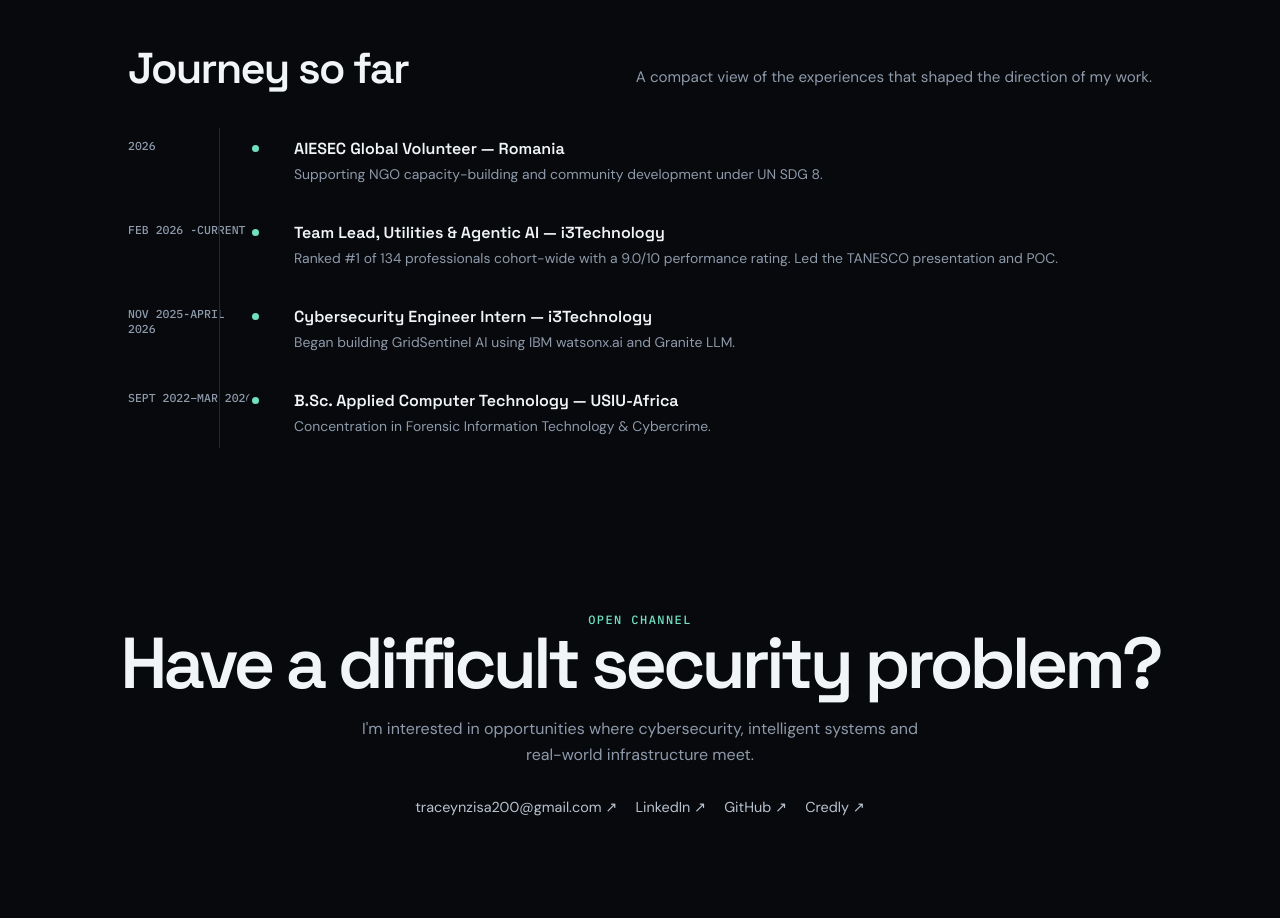
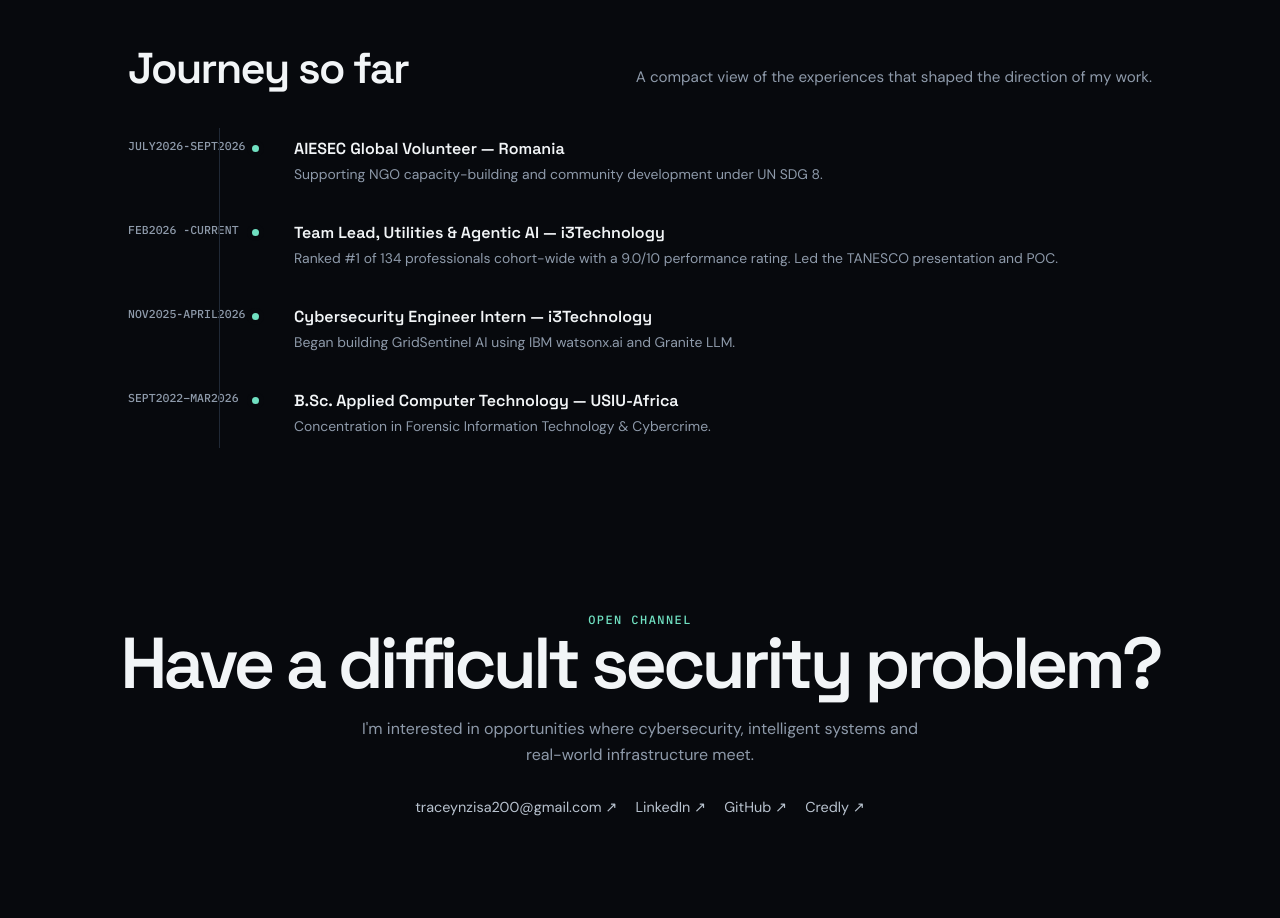
Before and after one commit to tnzisa/tnzisa.github.io, a plain HTML site: page index.html in a window 1280 px wide. Shown: the part 2880-3798 px from the top of the page. Drawn offline with Linux system fonts and the light colour scheme.

Commit message:
Update timeline dates for consistency

```diff
--- a/index.html
+++ b/index.html
@@ -307,19 +307,19 @@ footer{border-top:1px solid var(--line);padding:24px 0 34px;color:#657080;font-s
     </div>
     <div class="timeline">
       <div class="timeline-item">
-        <div class="date">2026</div>
+        <div class="date">JULY2026-SEPT2026</div>
         <div class="event"><h3>AIESEC Global Volunteer — Romania</h3><p>Supporting NGO capacity-building and community development under UN SDG 8.</p></div>
       </div>
       <div class="timeline-item">
-        <div class="date">FEB 2026 -CURRENT</div>
+        <div class="date">FEB2026 -CURRENT</div>
         <div class="event"><h3>Team Lead, Utilities & Agentic AI — i3Technology</h3><p>Ranked #1 of 134 professionals cohort-wide with a 9.0/10 performance rating. Led the TANESCO presentation and POC.</p></div>
       </div>
       <div class="timeline-item">
-        <div class="date">NOV 2025-APRIL 2026</div>
+        <div class="date">NOV2025-APRIL2026</div>
         <div class="event"><h3>Cybersecurity Engineer Intern — i3Technology</h3><p>Began building GridSentinel AI using IBM watsonx.ai and Granite LLM.</p></div>
       </div>
       <div class="timeline-item">
-        <div class="date">SEPT 2022–MAR 2026</div>
+        <div class="date">SEPT2022–MAR2026</div>
         <div class="event"><h3>B.Sc. Applied Computer Technology — USIU-Africa</h3><p>Concentration in Forensic Information Technology & Cybercrime.</p></div>
       </div>
     </div>
```
